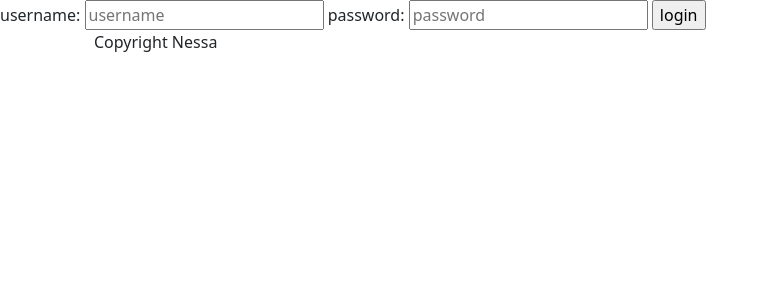
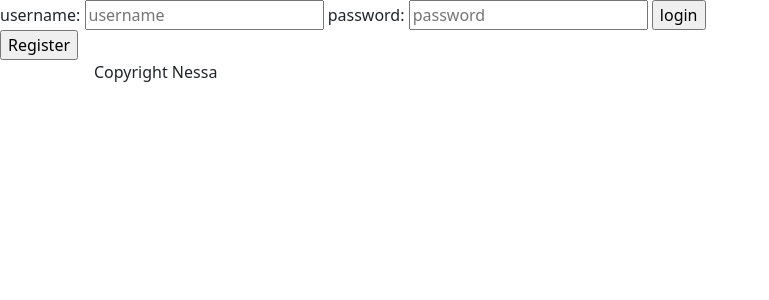
Before and after one commit to NessaAz/chatroom, a Django app: page /login/ in a window 1280 px wide. Shown: the part 92-392 px from the top of the page, without its empty margins (0-769 px from the left). Run offline with Django 4.2, Linux system fonts and the light colour scheme; some libraries are stand-ins or nearby versions.

Commit message:
add register views

```diff
--- a/chatapp/templates/chatapp/register_login.html
+++ b/chatapp/templates/chatapp/register_login.html
@@ -4,17 +4,23 @@
 
 <div>
     <form method="POST" action="">
-
         {% csrf_token %}
-
         <label>username:</label>
         <input type="text" name="username" placeholder="username" />
 
         <label>password:</label>
         <input type="password" name="pass" placeholder="password" />
-
         <input type="submit" value="login" />
     </form>
 </div>
 
+
+<div>
+    <form method="POST" action="">
+
+        {% csrf_token %}
+        <input type="submit" value="Register" />
+    </form>
+</div>
+
 {% endblock content %}
--- a/chatapp/urls.py
+++ b/chatapp/urls.py
@@ -5,6 +5,7 @@ urlpatterns = [
     path('', views.home, name='home'),
     path('login/', views.login_page, name='login'),
     path('logout/', views.logout_user, name='logout'),
+    path('register/', views.register_page, name='register'),
     path('room/<str:pk>/', views.room, name='room'),
     path('create-room/', views.createroom, name='create-room'),
     path('update-room/<str:pk>/', views.update_room, name='update-room'),
--- a/chatapp/views.py
+++ b/chatapp/views.py
@@ -20,8 +20,9 @@ from .forms import *
 # ]
 
 def login_page(request):
+    page = 'login'
 
-    if request.user.is_authenticated:
+    if request.user.is_authenticated: #prevents multiple loging in
         return redirect('home')
 
     if request.method == "POST":
@@ -36,12 +37,14 @@ def login_page(request):
         user = authenticate(request, username=username, password=password)
 
         if user is not None:
-            login(request, user) #creates a session in the browser
+            login(request, user) #add a session in the db & the browser
             return redirect('home')
         else:
             messages.error(request, 'username or password does not exist')
 
-    context = {}
+    context = {
+        'page': page
+    }
     return render(request, 'chatapp/register_login.html', context)
 
 
@@ -51,13 +54,17 @@ def logout_user(request):
     return redirect('home')
 
 
+def register_page(request):
+    page = 'register'
+    return render(request, 'chatapp/register_login.html')
+
 
 def home(request):
     q = request.GET.get('q') if request.GET.get('q') != None else ''
-    rooms = Room.objects.filter(Q(topic__name__icontains=q)|
+    rooms = Room.objects.filter(
+    Q(topic__name__icontains=q)|
     Q(name__icontains=q)|
-    Q(description__icontains=q)
-    )
+    Q(description__icontains=q))
 
     topics = Topic.objects.all()
     room_count = rooms.count()
@@ -88,7 +95,6 @@ def createroom(request):
         if form.is_valid():
             form.save()
             return redirect('home')
-
 
     context={'form':form}
     return render(request, 'chatapp/room_form.html', context)
```
Also changed, not shown: chatapp/templates/chatapp/home.html (+4 -4 lines), requirements.txt (+8 -112 lines), db.sqlite3.
